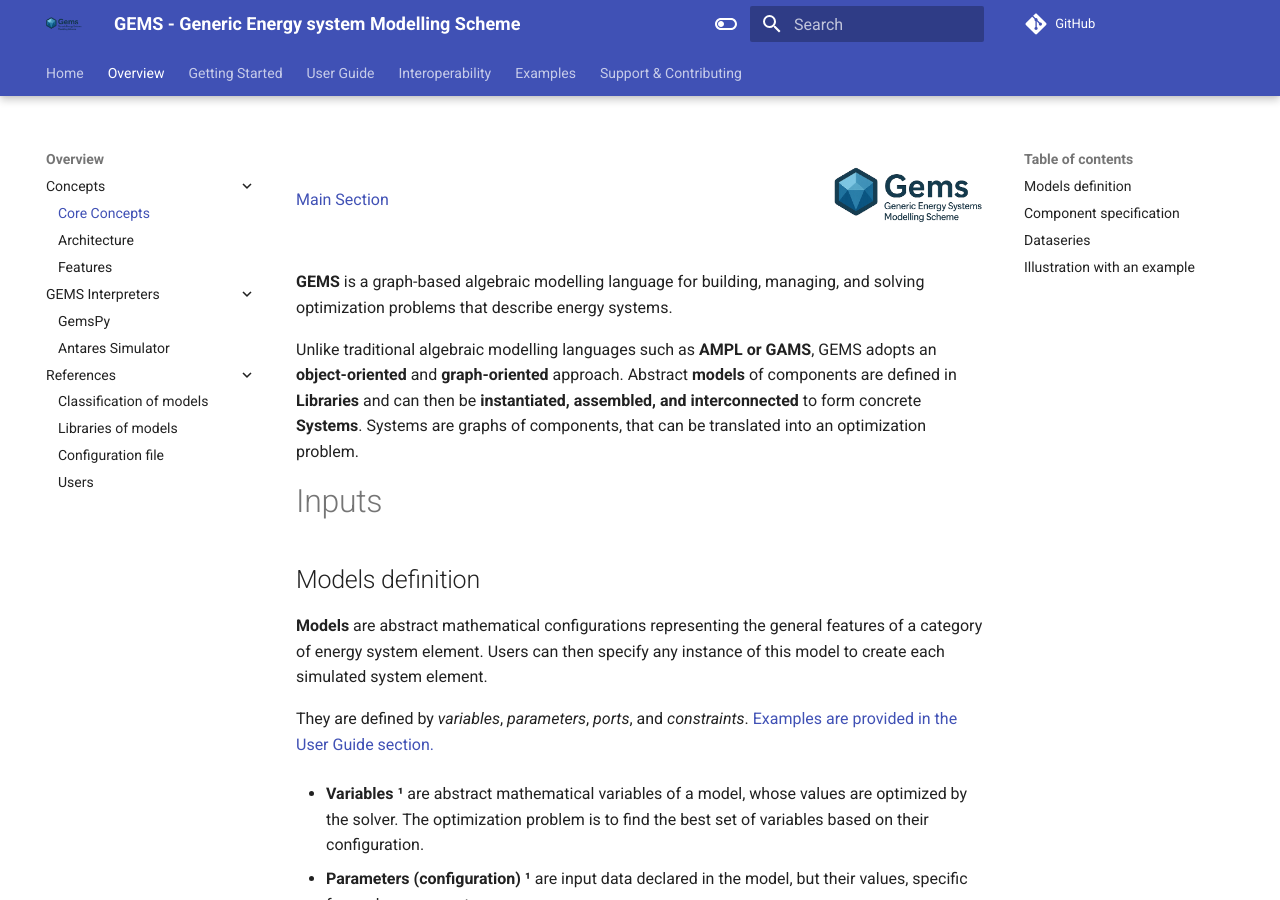
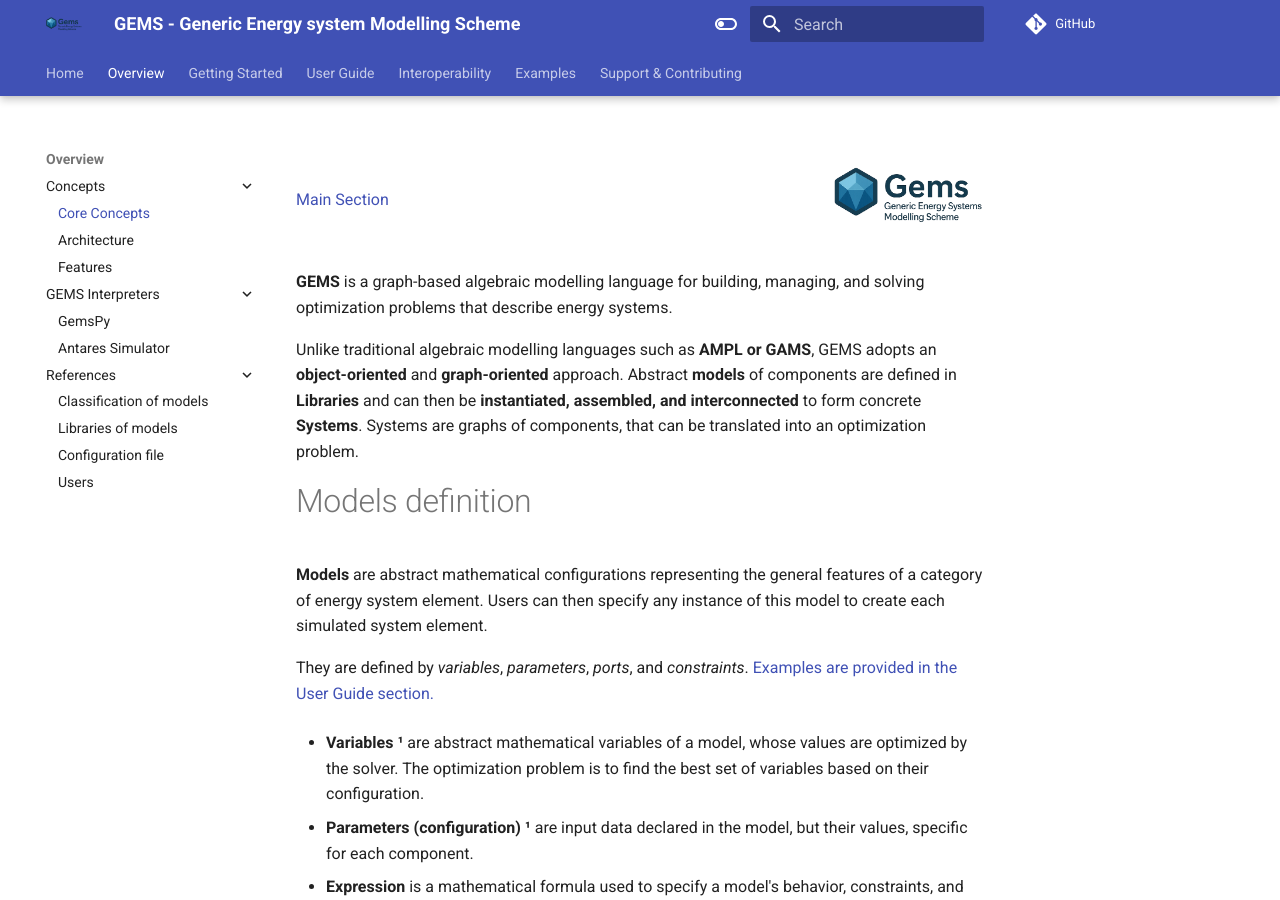
Before and after one commit to AntaresSimulatorTeam/GEMS, an MkDocs documentation site: the page built from doc/1_Overview/Concepts/1_core concepts.md, in a window 1280 px wide and 900 px high. Built offline with MkDocs 1.6.1 and Material for MkDocs 9.7.7, drawn with Linux system fonts in a browser that asks for light colours; comment, search, counter and statistics services are not loaded.

Commit message:
exclude inputs header

```diff
--- a/doc/1_Overview/Concepts/1_core concepts.md
+++ b/doc/1_Overview/Concepts/1_core concepts.md
@@ -11,9 +11,7 @@
 
 Unlike traditional algebraic modelling languages such as **AMPL or GAMS**, GEMS adopts an **object-oriented** and **graph-oriented** approach. Abstract **models** of components are defined in **Libraries** and can then be **instantiated, assembled, and interconnected** to form concrete **Systems**. Systems are graphs of components, that can be translated into an optimization problem.
 
-# Inputs
-
-## Models definition
+# Models definition
 
 **Models** are abstract mathematical configurations representing the general features of a category of energy system element. Users can then specify any instance of this model to create each simulated system element.
 
@@ -32,7 +30,7 @@
 - **Binding Constraints ¹** are constraints that link expressions shared between components through ports.
 
 
-## Component specification
+# Component specification
 
 As mentioned before, **components** are instantiations of different **models**.
 
```
